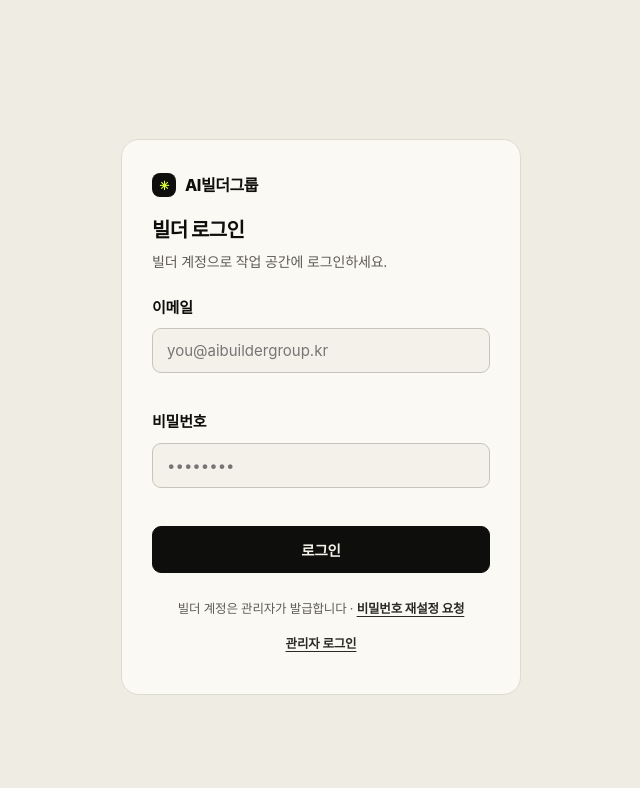
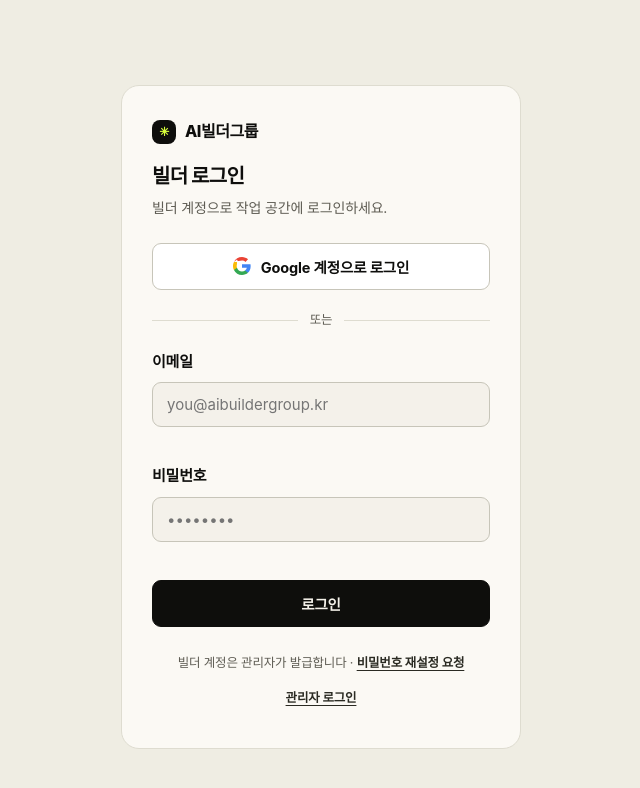
Before and after one commit to dk400/ai-builder-group, a Next.js app in the folder 05-서비스-nextjs/: page /builder/login in a window 1280 px wide. Shown: the top 788 px of the page, without its empty margins (319-959 px from the left). Built offline with nearby package versions, Linux system fonts and the light colour scheme; no server answers; a web font is replaced by a local one.

Commit message:
feat(admin): 빌더 구글 로그인 지원

```diff
--- a/05-서비스-nextjs/app/admin/login/_actions.ts
+++ b/05-서비스-nextjs/app/admin/login/_actions.ts
@@ -40,6 +40,7 @@ async function callbackOrigin(): Promise<string> {
 
 export async function signInWithGoogle(formData: FormData): Promise<void> {
   const next = safeNext(formData.get('next')?.toString())
+  const loginPath = safeLoginPath(formData.get('loginPath')?.toString())
 
   /* 키가 없으면 목업 모드다 — 이 저장소의 규칙("키가 없으면 연동만 꺼진다")대로
      로그인 화면 전체가 시연용이라 그냥 들여보낸다. proxy.ts 도 같은 조건으로 통과시킨다. */
@@ -49,14 +50,14 @@ export async function signInWithGoogle(formData: FormData): Promise<void> {
   const { data, error } = await supabase.auth.signInWithOAuth({
     provider: 'google',
     options: {
-      redirectTo: `${await callbackOrigin()}/auth/callback?next=${encodeURIComponent(next)}`,
+      redirectTo: `${await callbackOrigin()}/auth/callback?next=${encodeURIComponent(next)}&loginPath=${encodeURIComponent(loginPath)}`,
       /* 계정 선택 화면을 항상 띄운다. 개인 구글로 한 번 로그인하면 그 세션이 남아서
          회사 계정으로 바꿀 방법이 화면에 없다 — 실제로 자주 막히는 지점이다. */
       queryParams: { prompt: 'select_account' },
     },
   })
 
-  if (error || !data.url) redirect('/admin/login?error=oauth')
+  if (error || !data.url) redirect(`${loginPath}?error=oauth&next=${encodeURIComponent(next)}`)
 
   /* redirect() 는 예외를 던져 흐름을 끊는다 — 아래에 코드를 두지 말 것 */
   redirect(data.url)
--- a/05-서비스-nextjs/app/admin/login/view.tsx
+++ b/05-서비스-nextjs/app/admin/login/view.tsx
@@ -1,6 +1,6 @@
 'use client'
 
-import { signInWithPassword } from './_actions'
+import { signInWithGoogle, signInWithPassword } from './_actions'
 
 type Props = {
   /** Supabase 키가 있는가. 없으면 화면 전체가 목업이다 */
@@ -41,6 +41,16 @@ export default function LoginView({ configured, next, error, audience }: Props)
           </p>
         )}
 
+        <form action={signInWithGoogle}>
+          <input type="hidden" name="next" value={next} />
+          <input type="hidden" name="loginPath" value={isBuilder ? '/builder/login' : '/admin/login'} />
+          <button className="abtn abtn--google" type="submit">
+            <GoogleMark />
+            Google 계정으로 로그인
+          </button>
+        </form>
+        <div className="adm-login__or"><span>또는</span></div>
+
         <form action={signInWithPassword}>
           <input type="hidden" name="next" value={next} />
           <input type="hidden" name="loginPath" value={isBuilder ? '/builder/login' : '/admin/login'} />
@@ -70,3 +80,14 @@ export default function LoginView({ configured, next, error, audience }: Props)
     </main>
   )
 }
+
+function GoogleMark() {
+  return (
+    <svg viewBox="0 0 18 18" width="18" height="18" aria-hidden="true" focusable="false">
+      <path fill="#4285F4" d="M17.64 9.2c0-.64-.06-1.25-.16-1.84H9v3.48h4.84a4.14 4.14 0 0 1-1.8 2.72v2.26h2.92c1.7-1.57 2.68-3.88 2.68-6.62Z" />
+      <path fill="#34A853" d="M9 18c2.43 0 4.47-.8 5.96-2.18l-2.92-2.26c-.81.54-1.84.86-3.04.86-2.34 0-4.32-1.58-5.03-3.7H.96v2.33A9 9 0 0 0 9 18Z" />
+      <path fill="#FBBC05" d="M3.97 10.72a5.41 5.41 0 0 1 0-3.44V4.95H.96a9 9 0 0 0 0 8.1l3.01-2.33Z" />
+      <path fill="#EA4335" d="M9 3.58c1.32 0 2.5.45 3.44 1.35l2.58-2.58C13.46.89 11.43 0 9 0A9 9 0 0 0 .96 4.95l3.01-2.33C4.68 5.16 6.66 3.58 9 3.58Z" />
+    </svg>
+  )
+}
```
Also changed, not shown: 05-서비스-nextjs/app/auth/callback/route.ts (+5 -5 lines).
